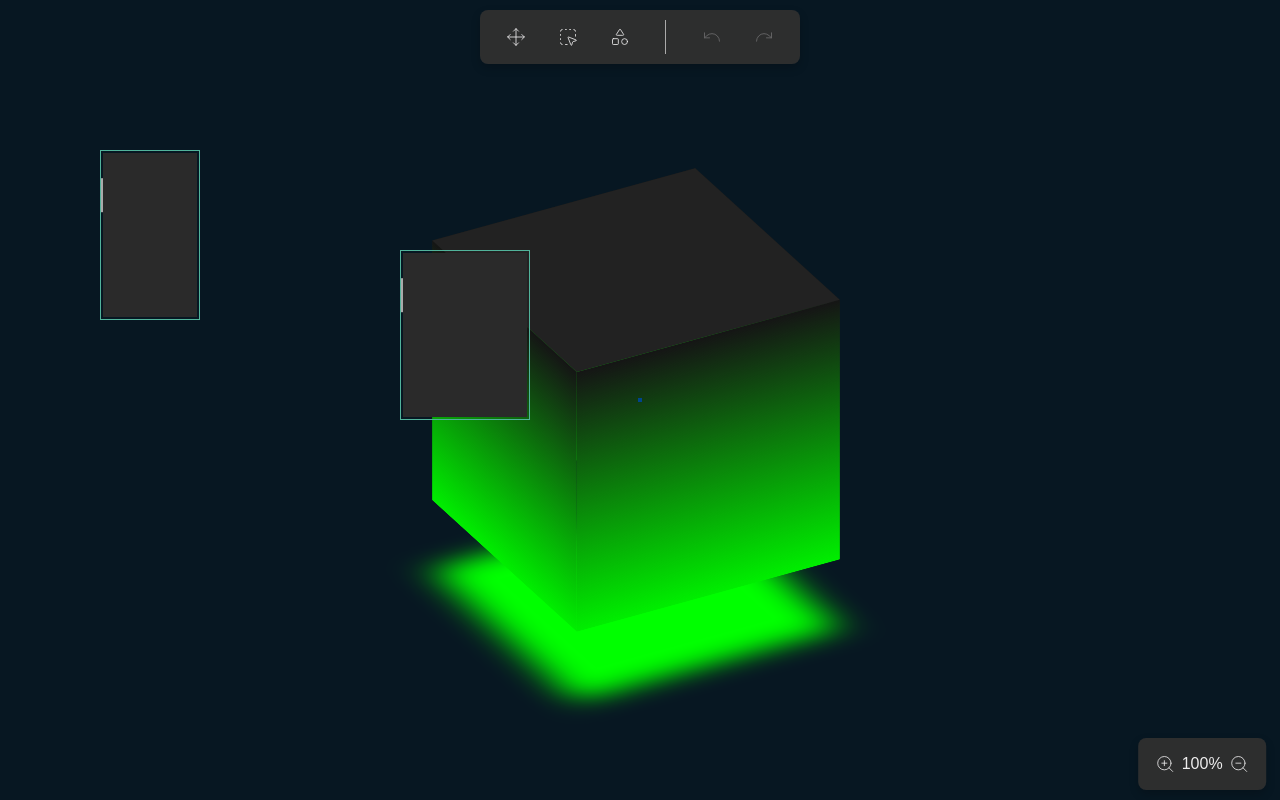
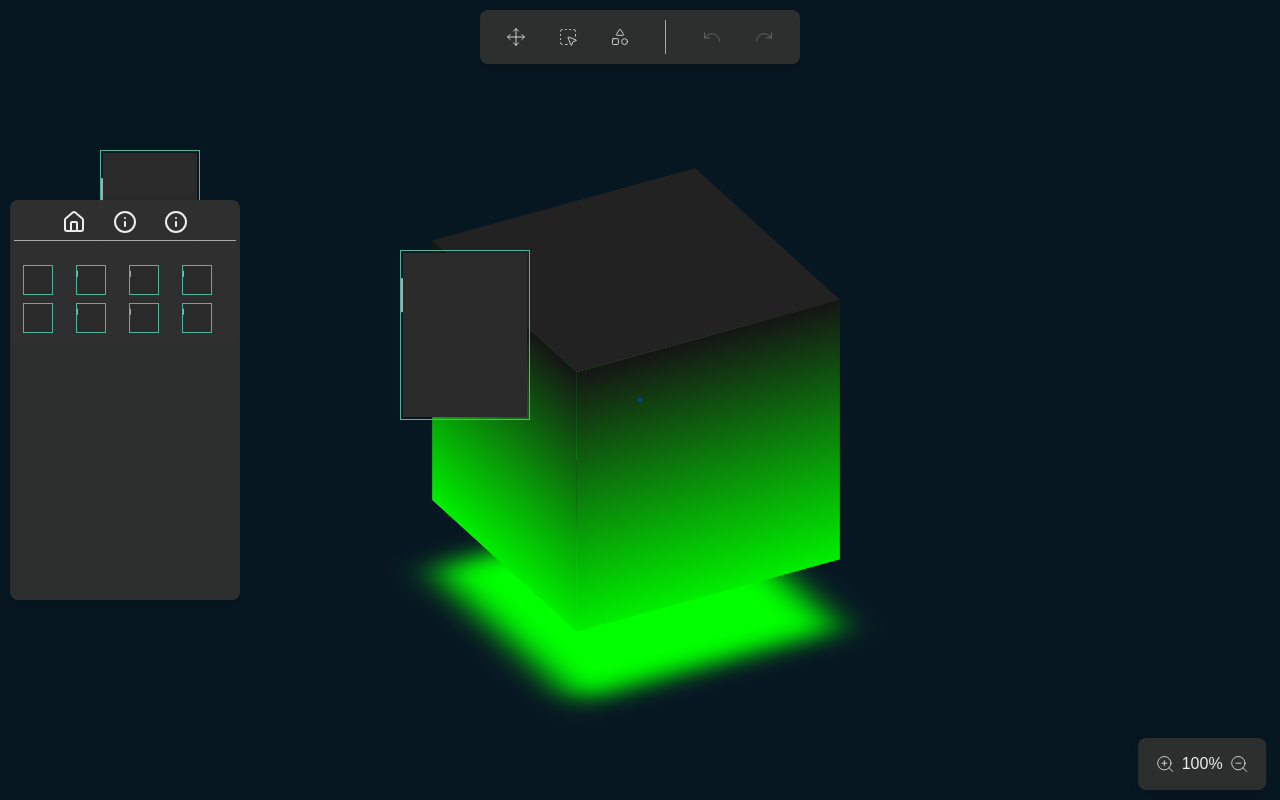
Before and after one commit to miladshiri/animateDraw, a Next.js app: page / in a window 1280 px wide. Built offline with nearby package versions, Linux system fonts and the light colour scheme.

Commit message:
Add shape toolbar initialization

```diff
--- a/app/page.js
+++ b/app/page.js
@@ -8,7 +8,7 @@ import ShapeWrapper from "@/components/ShapeWrapper";
 import Toolbar from "@/components/Toolbar";
 import ZoomToolbar from "@/components/ZoomToolbar";
 import Cube3d from "@/components/shapes/Cube3d";
-
+import ShapeToolbar from "@/components/ShapeToolbar";
 
 export default function Home() {
   const defaultShapes = [
@@ -601,13 +601,25 @@ export default function Home() {
         redoStack={redoStack}
       />
 
+      <ShapeToolbar />
+
       <ZoomToolbar scale={scale} zoomInOut={zoomInOut} />
       <Cube3d />
 
       {allShapes.map((shape, index) => (
         <ShapeWrapper key={index} selectedTool={selectedTool} ShapeComponent={AnimatedRec} initialSize={{w:shape.w, h:shape.h}} scale={scale} offset={offset} finalPosition={{x:shape.x, y:shape.y}} onClick={(event) => handleShapeClick(shape.id, event)}/>
       ))}
+<div
+  style={{
+    position: "absolute",
+    top: `0px`,
+    left: `0px`,
+    width: `150px`,
+    height: `150px`,
+  }}
+>
 
+</div>
        {/* Render the shape being drawn */}
        {drawing && currentShape && (
           <ShapeWrapper selectedTool={selectedTool} ShapeComponent={AnimatedRec} initialSize={{w:currentShape.w, h:currentShape.h}} scale={scale} offset={offset} finalPosition={{x:currentShape.x, y:currentShape.y}} />
--- /dev/null
+++ b/components/Accordion.js
@@ -0,0 +1,87 @@
+import { useState } from "react";
+
+export default function Accordion() {
+  const [openIndex, setOpenIndex] = useState(null);
+
+  const toggleAccordion = (index) => {
+    setOpenIndex(openIndex === index ? null : index);
+  };
+
+  const accordionItems = [
+    {
+      title: "Rectangle",
+      content: "Next.js is a React framework that enables server-side rendering and static site generation.",
+    },
+    {
+      title: "Why use Next.js?",
+      content: "It provides better SEO, performance, and developer experience.",
+    },
+    {
+      title: "How to install Next.js?",
+      content: "Run `npx create-next-app@latest my-app` in your terminal.",
+    },
+  ];
+
+  return (
+    <div className="accordion">
+      {accordionItems.map((item, index) => (
+        <div key={index} className="accordion-item">
+          <button
+            className={`accordion-header ${openIndex === index ? "active" : ""}`}
+            onClick={() => toggleAccordion(index)}
+          >
+            {item.title}
+            <span className="icon">{openIndex === index ? "−" : "+"}</span>
+          </button>
+          <div
+            className="accordion-content"
+            style={{ maxHeight: openIndex === index ? "100px" : "0" }}
+          >
+            <p>{item.content}</p>
+          </div>
+        </div>
+      ))}
+
+      <style jsx>{`
+        .accordion {
+          width: 100%;
+          max-width: 500px;
+          margin: auto;
+        }
+        .accordion-item {
+          border-bottom: 1px solid #ddd;
+        }
+        .accordion-header {
+          color: #ededed;
+          width: 100%;
+          padding: 15px;
+          font-size: 18px;
+          font-weight: bold;
+          text-align: left;
+          border: none;
+          background: rgba(48, 48, 48, 0.95);
+          cursor: pointer;
+          display: flex;
+          justify-content: space-between;
+          align-items: center;
+          transition: background 0.3s;
+        }
+        .accordion-header:hover {
+          background: rgba(48, 48, 48, 0.95);
+        }
+        .accordion-content {
+          overflow: hidden;
+          transition: max-height 0.3s ease-out;
+          padding: 0 15px;
+        }
+        .accordion-content p {
+          margin: 10px 0;
+          font-size: 16px;
+        }
+        .icon {
+          font-size: 24px;
+        }
+      `}</style>
+    </div>
+  );
+}
--- /dev/null
+++ b/components/ShapeToolbar.js
@@ -0,0 +1,53 @@
+import AnimatedRec from "./shapes/AnimatedRec";
+import Tabs from "./Tabs";
+import { Home, Info, Mail } from "lucide-react"; // Import Lucide icons
+
+const ShapeToolbar = () => {
+
+  const shapeCategories = [
+    {name:"square", icon: <Home />, assets:
+      [
+        {name:"amazing", component: AnimatedRec},
+        {name:"amazing", component: AnimatedRec},
+        {name:"amazing", component: AnimatedRec},
+        {name:"amazing", component: AnimatedRec},
+        {name:"amazing", component: AnimatedRec},
+        {name:"amazing", component: AnimatedRec},
+        {name:"amazing", component: AnimatedRec},
+        {name:"amazing", component: AnimatedRec},
+      ]
+    },
+    {name:"circle", icon: <Info />, assets: [
+
+    ]
+  },
+    {name:"3d", icon: <Info />, assets: [
+
+    ]
+  },
+  ]
+
+  return (
+    <div
+      className="toolbar"
+      style={{
+        position: "fixed",
+        top: "50%", // margin from the top
+        left: "10px",
+        transform: "translateY(-50%)",
+        height: "50%", // 1/4 of the screen width
+        width: "18%",
+        backgroundColor: "rgba(48, 48, 48, 0.95)",
+        boxShadow: "0px 4px 10px rgba(0, 0, 0, 0.2)", // Shadow effect
+        borderRadius: "8px", // Slightly rounded corners
+        padding: "2px",
+        zIndex: 1000, // Ensures it stays on top of other elements
+      }}
+    >
+      <Tabs tabs={shapeCategories}/>
+
+    </div>
+  )
+}
+
+export default ShapeToolbar;
--- a/components/ShapeWrapper.js
+++ b/components/ShapeWrapper.js
@@ -1,6 +1,8 @@
 "use client";
 
 import React, { useState, useEffect, use } from "react";
+import AnimatedRec from "./shapes/AnimatedRec";
+
 
 const ShapeWrapper = ({selectedTool, ShapeComponent, initialSize, finalPosition, scale, offset, onClick}) => {
   const [selected, setSelected] = useState(false);
@@ -39,6 +41,7 @@ const ShapeWrapper = ({selectedTool, ShapeComponent, initialSize, finalPosition,
         ></div>
       )}
       <ShapeComponent size={finalSize} scale={scale} position={finalPosition} />
+
     </div>
   );
 };
--- /dev/null
+++ b/components/Tabs.js
@@ -0,0 +1,79 @@
+import { useState } from "react";
+import React from "react";
+
+import { Home, Info, Mail } from "lucide-react"; // Import Lucide icons
+
+export default function Tabs({tabs}) {
+  const [activeTab, setActiveTab] = useState(0);
+
+  // // Tab data with icons
+  // const tabs = [
+  //   { icon: <Home size={24} />, content: "Welcome to the Home tab!" },
+  //   { icon: <Info size={24} />, content: "Learn more about us in this tab." },
+  //   { icon: <Mail size={24} />, content: "Reach out to us through this tab." },
+  // ];
+
+  return (
+    <div className="tabs-container">
+      {/* Tab Headers */}
+      <div className="tabs-header">
+        {tabs.map((tab, index) => (
+          <button
+            key={index}
+            className={`tab-button ${activeTab === index ? "active" : ""}`}
+            onClick={() => setActiveTab(index)}
+          >
+            {tab.icon}
+          </button>
+        ))}
+      </div>
+
+      {/* Tab Content */}
+      <div className="tab-content">
+        {tabs[activeTab].assets.map((asset, index) => (
+
+            <div
+              key={index}
+              style={{
+                width: "30px",
+                height: "30px",
+                margin: "4px",
+              }}
+            >
+              {React.createElement(asset.component, {size:{w:30, h:30}}) }
+            </div>
+        ))}
+      </div>
+
+      {/* Styles */}
+      <style jsx>{`
+        .tabs-container {
+          position: absolute,
+          width: 100%;
+          max-width: 500px;
+          margin: auto;
+          text-align: center;
+          background: rgba(48, 48, 48, 0.95);
+          padding: 2px;
+          border-radius: 10px;
+        }
+        .tabs-header {
+          display: flex;
+          justify-content: center;
+          gap: 15px;
+          margin-bottom: 15px;
+          border-bottom: 1px solid #aaaaaa;
+        }
+        .tab-content {
+          padding: 5px;
+          font-size: 18px;
+          color: #ededed;
+          background: rgba(48, 48, 48, 0.95);
+          border-radius: 5px;
+          display: grid;
+          grid-template-columns: auto auto auto auto;
+        }
+      `}</style>
+    </div>
+  );
+}
```
